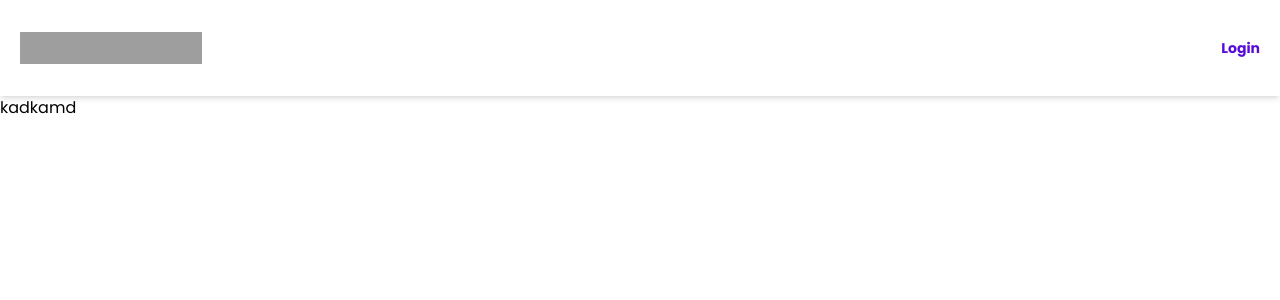
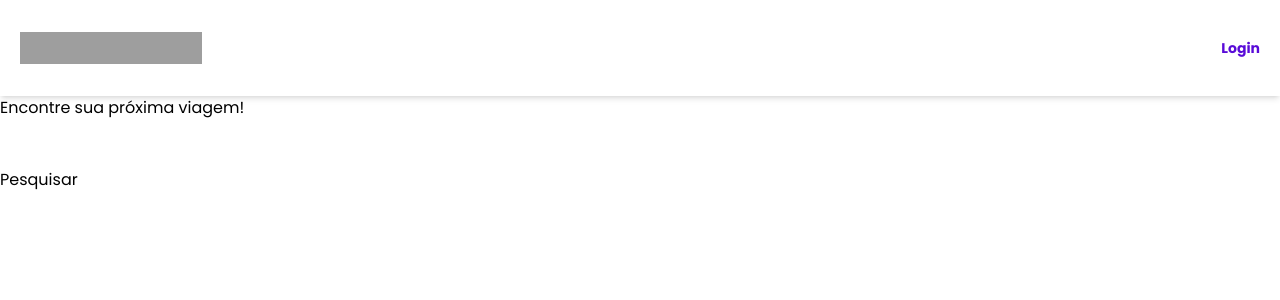
Before and after one commit to Wellyngtonkuhn/website_reservation, a Next.js app: page / in a window 1280 px wide. Shown: the top 300 px of the page. Built offline with nearby package versions, Linux system fonts and the light colour scheme; no server answers; grey boxes are pictures that could not be loaded.

Commit message:
feat: starting to build searchForm component

```diff
--- a/src/app/page.tsx
+++ b/src/app/page.tsx
@@ -1,3 +1,9 @@
+import SearchForm from "../components/home/SearchForm";
+
 export default async function Home() {
-  return <main>kadkamd</main>;
+  return (
+    <main>
+      <SearchForm />
+    </main>
+  );
 }
--- /dev/null
+++ b/src/components/home/SearchForm.tsx
@@ -0,0 +1,30 @@
+"use client";
+import { useForm } from "react-hook-form";
+
+export default function SearchForm() {
+  const {
+    register,
+    handleSubmit,
+    formState: { errors },
+  } = useForm();
+
+  const handleSearch = (data: any) => {
+    console.log(data);
+  };
+  return (
+    <div>
+      <h2>
+        Encontre sua próxima <span>viagem!</span>
+      </h2>
+
+      <form onSubmit={handleSubmit(handleSearch)}>
+        <input type="text" {...register("location")} />
+        <div>
+          <input type="text" {...register("firstData")} />
+          <input type="text" {...register("budget")} />
+        </div>
+        <button type="submit">Pesquisar</button>
+      </form>
+    </div>
+  );
+}
```
Also changed, not shown: package.json (+9 -2 lines), 1 other file (tests, documents, lock files or other folders).
